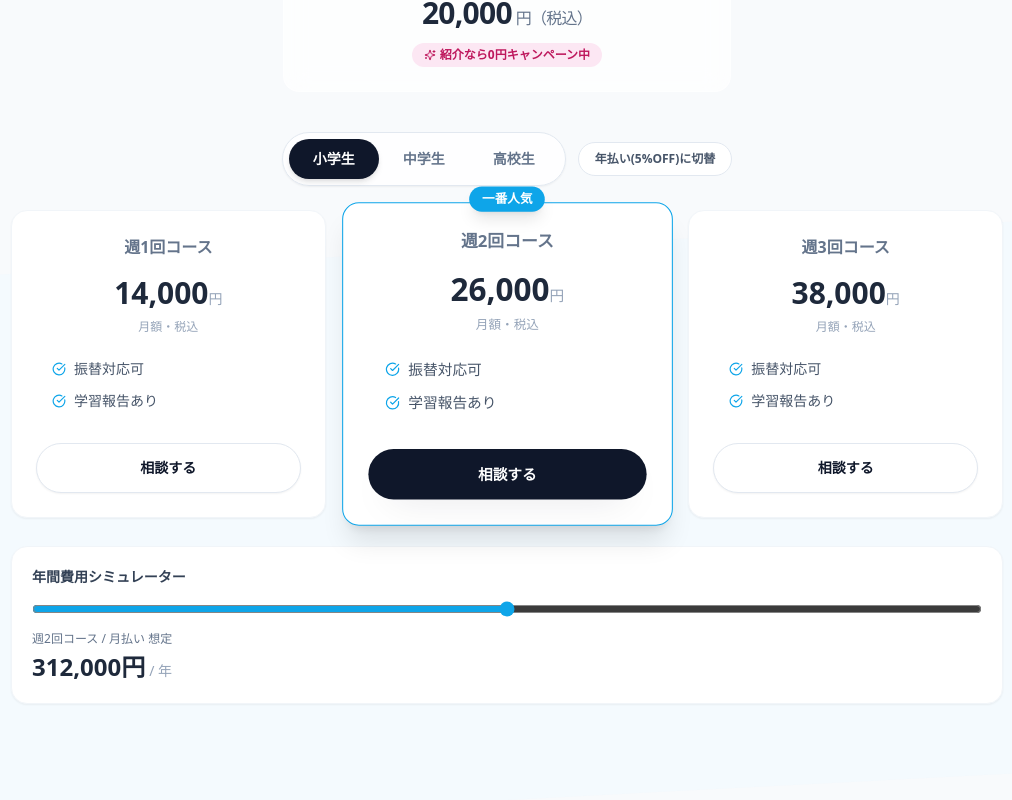
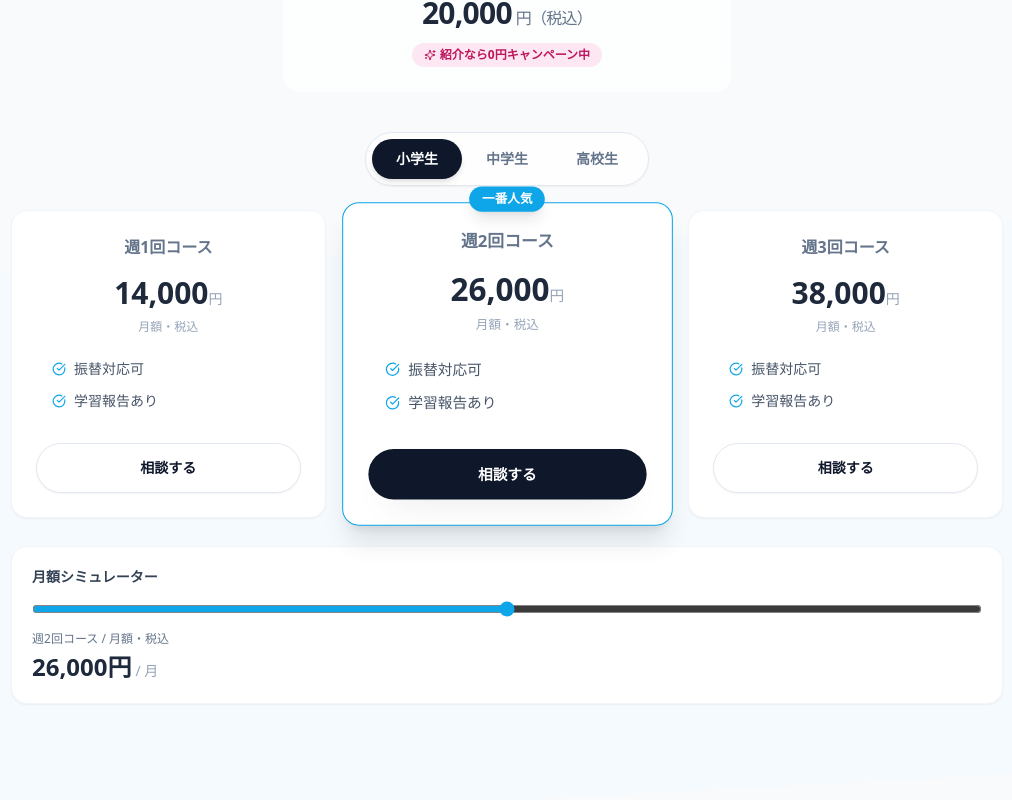
Before and after one commit to ootafusei0420-max/rainbow-website, a React (Vite) app: page / in a window 1280 px wide. Shown: the part 2840-3640 px from the top of the page, without its empty margins (133-1145 px from the left). Built offline with nearby package versions, Linux system fonts and the light colour scheme.

Commit message:
Switch simulator to monthly and expand FAQ content

```diff
--- a/src/components/sections/FaqSection.jsx
+++ b/src/components/sections/FaqSection.jsx
@@ -9,6 +9,11 @@ const FAQ_ITEMS = [
   { q: '部活や習い事と両立できますか？', a: '時間割の調整や振替対応で、継続しやすい通塾設計を行います。' },
   { q: 'オンライン対応は可能ですか？', a: '状況に応じてリモート対応も可能です。詳細は面談時に案内します。' },
   { q: '兄弟で通うと割引はありますか？', a: '兄弟通塾の特典をご用意しています。お問い合わせ時にご確認ください。' },
+  { q: '入会金や月謝以外に必要な費用はありますか？', a: '基本は入会金と月謝のみです。教材が必要な場合は事前にご案内し、同意なく追加費用は発生しません。' },
+  { q: 'どの教科に対応していますか？', a: '主要5教科に対応し、目的に応じて探究型の学習プログラムも選べます。' },
+  { q: '保護者への学習報告はありますか？', a: 'はい、学習進捗や課題を定期的に共有し、ご家庭と連携して学習を進めます。' },
+  { q: 'どんな子に向いていますか？', a: '基礎を固めたいお子さま、受験対策を進めたいお子さま、学習習慣をつけたいお子さまに向いています。' },
+  { q: '体験後の流れを教えてください。', a: '体験後に面談を行い、方針にご納得いただけた場合のみ入塾手続きへ進みます。' },
 ];
 
 export function FaqSection() {
--- a/src/components/sections/PricingSection.jsx
+++ b/src/components/sections/PricingSection.jsx
@@ -1,19 +1,13 @@
 import { CheckCircle, Sparkles } from 'lucide-react';
-import { useMemo, useState } from 'react';
+import { useState } from 'react';
 import { PRICING_BY_TAB, PRICING_TABS } from '../../data/siteData';
 import { Button } from '../common/Button';
 import { Reveal } from '../common/Reveal';
 import { SectionTitle } from '../common/SectionTitle';
 
 export function PricingSection({ activeTab, setActiveTab }) {
-  const [isAnnual, setIsAnnual] = useState(false);
   const [sessionsPerWeek, setSessionsPerWeek] = useState(2);
-
   const selectedMonthlyPrice = PRICING_BY_TAB[activeTab][sessionsPerWeek - 1];
-  const selectedYearlyPrice = useMemo(() => {
-    const base = selectedMonthlyPrice * 12;
-    return isAnnual ? Math.round(base * 0.95) : base;
-  }, [isAnnual, selectedMonthlyPrice]);
 
   return (
     <section id="pricing" className="py-24 relative">
@@ -34,7 +28,7 @@ export function PricingSection({ activeTab, setActiveTab }) {
           </div>
         </Reveal>
 
-        <div className="flex flex-wrap justify-center items-center gap-3 mb-6">
+        <div className="flex justify-center items-center gap-3 mb-6">
           <div className="bg-white/80 backdrop-blur p-1.5 rounded-full shadow-sm border border-slate-200 inline-flex">
             {PRICING_TABS.map((tab) => (
               <button
@@ -48,12 +42,6 @@ export function PricingSection({ activeTab, setActiveTab }) {
               </button>
             ))}
           </div>
-          <button
-            onClick={() => setIsAnnual((prev) => !prev)}
-            className={`text-xs font-bold px-4 py-2 rounded-full border transition ${isAnnual ? 'bg-emerald-100 text-emerald-700 border-emerald-200' : 'bg-white text-slate-600 border-slate-200'}`}
-          >
-            {isAnnual ? '年払い(5%OFF)を適用中' : '年払い(5%OFF)に切替'}
-          </button>
         </div>
 
         <div className="grid md:grid-cols-3 gap-6 mb-7">
@@ -83,7 +71,7 @@ export function PricingSection({ activeTab, setActiveTab }) {
         </div>
 
         <div className="bg-white rounded-2xl border border-slate-100 p-5 shadow-sm">
-          <p className="text-sm font-bold text-slate-700 mb-3">年間費用シミュレーター</p>
+          <p className="text-sm font-bold text-slate-700 mb-3">月額シミュレーター</p>
           <input
             type="range"
             min="1"
@@ -92,8 +80,8 @@ export function PricingSection({ activeTab, setActiveTab }) {
             onChange={(e) => setSessionsPerWeek(Number(e.target.value))}
             className="w-full accent-sky-500"
           />
-          <p className="text-xs text-slate-500 mt-2">週{sessionsPerWeek}回コース / {isAnnual ? '年払い(5%OFF)' : '月払い'} 想定</p>
-          <p className="text-2xl font-extrabold text-slate-800 mt-1">{selectedYearlyPrice.toLocaleString()}円<span className="text-sm text-slate-400 font-normal ml-1">/ 年</span></p>
+          <p className="text-xs text-slate-500 mt-2">週{sessionsPerWeek}回コース / 月額・税込</p>
+          <p className="text-2xl font-extrabold text-slate-800 mt-1">{selectedMonthlyPrice.toLocaleString()}円<span className="text-sm text-slate-400 font-normal ml-1">/ 月</span></p>
         </div>
       </div>
     </section>
```
